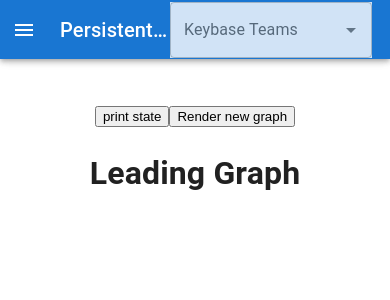
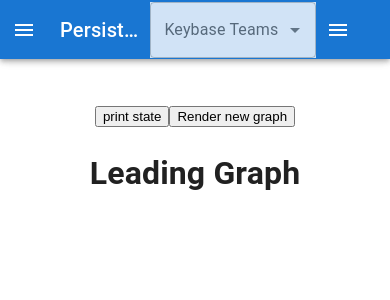
Before and after one commit to dentropy/ddaemon-monorepo, a React (Create React App) app in the folder react/: page / in a window 390 px wide. Shown: the top 300 px of the page. Built offline with nearby package versions, Linux system fonts and the light colour scheme; no server answers.

Commit message:
Got the hamburger icon on the right side for the second sidebar

```diff
--- a/react/src/components/AppBar.js
+++ b/react/src/components/AppBar.js
@@ -25,6 +25,7 @@ import FormLabel from '@mui/material/FormLabel';
 import { Context } from '../Provider';
 import {SelectFromList} from './SelectFromList';
 import BarGraphControls from './BarGraphControls';
+import Button from '@mui/material/Button';
 
 const drawerWidth = 240;
 
@@ -87,7 +88,7 @@ export default function PersistentDrawerLeft() {
   };
 
   return (
-    <Box sx={{ display: 'flex' }}>
+    <Box sx={{ display: 'flex', flexGrow: 1 }}>
       <CssBaseline />
       <AppBar position="fixed" open={open}>
         <Toolbar>
@@ -103,7 +104,18 @@ export default function PersistentDrawerLeft() {
           <Typography variant="h6" noWrap component="div">
             Persistent drawer
           </Typography>
-          <SelectFromList />
+          <SelectFromList  sx={{ flexGrow: 1 }} />
+          <Box sx={{ flexGrow: 1 }} />
+          <IconButton
+            color="inherit"
+            aria-label="open drawer"
+            onClick={handleDrawerOpen}
+
+            edge="end"
+            sx={{ mr: 2, ...(open && { display: 'none' }) }}
+          >
+            <MenuIcon />
+          </IconButton>
         </Toolbar>
       </AppBar>
       <Drawer
```
